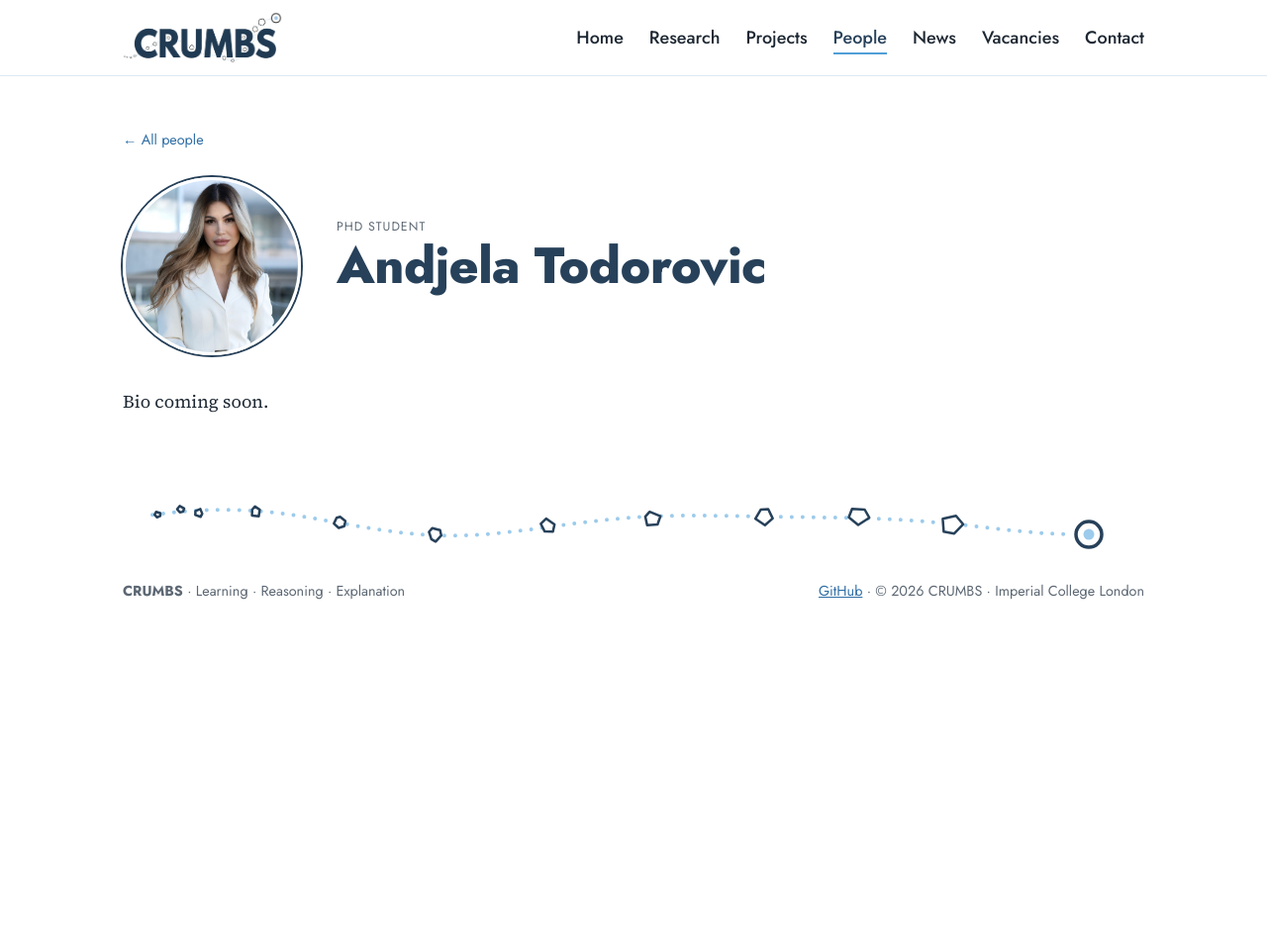
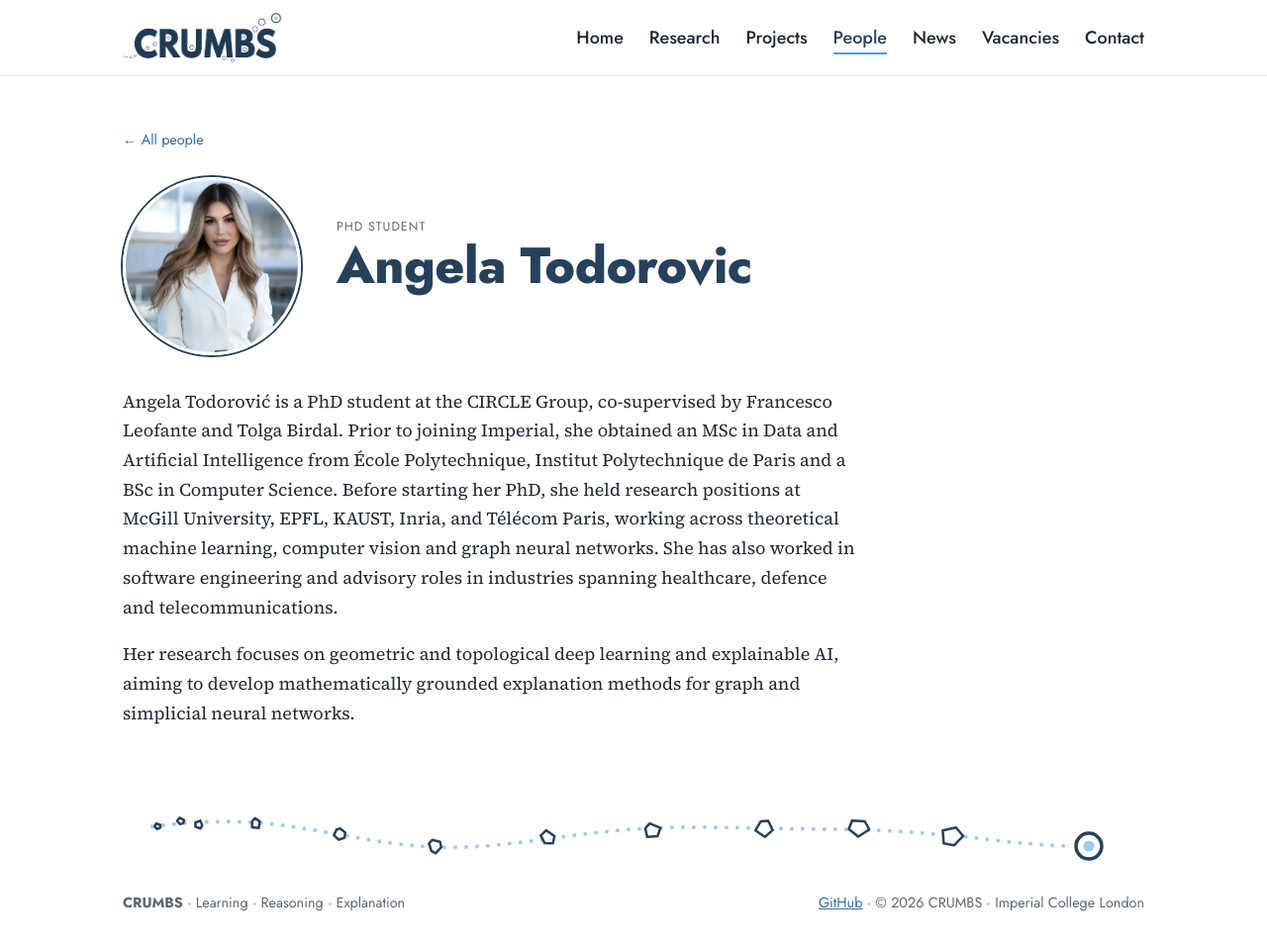
Before and after one commit to andjelatodorovic/the-crumbs-lab.github.io, a Jekyll site: the page built from _members/andjela-todorovic.md, in a window 1280 px wide and 957 px high. Shown: the whole window at 99% size. Built offline with Jekyll 4.4.1, drawn with Linux system fonts in a browser that asks for light colours.

Commit message:
Updated member details
Updated the name, bio and social links.

```diff
--- a/_members/andjela-todorovic.md
+++ b/_members/andjela-todorovic.md
@@ -1,13 +1,15 @@
 ---
-name: Andjela Todorovic
+name: Angela Todorovic
 role: PhD Student
 group: phd
 order: 30
 photo: /images/people/andjela.jpg
 links:
-  # - { label: Email, url: "mailto:you@imperial.ac.uk" }
-  # - { label: Google Scholar, url: "https://scholar.google.com/..." }
-  # - { label: GitHub, url: "https://github.com/..." }
-  # - { label: Home Page, url: "https://..." }
+  # - { label: Email, url: "mailto:a.todorovic26@imperial.ac.uk" }
+  # - { label: Google Scholar, url: "https://scholar.google.com/citations?user=rkvVS-8AAAAJ&hl=en" }
+  # - { label: GitHub, url: "https://github.com/angelatodorovic" }
+  # - { label: Home Page, url: "https://www.linkedin.com/in/angelatodorovic/" }
 ---
-Bio coming soon.
+Angela Todorović is a PhD student at the CIRCLE Group, co-supervised by Francesco Leofante and Tolga Birdal. Prior to joining Imperial, she obtained an MSc in Data and Artificial Intelligence from École Polytechnique, Institut Polytechnique de Paris and a BSc in Computer Science. Before starting her PhD, she held research positions at McGill University, EPFL, KAUST, Inria, and Télécom Paris, working across theoretical machine learning, computer vision and graph neural networks. She has also worked in software engineering and advisory roles in industries spanning healthcare, defence and telecommunications.
+
+Her research focuses on geometric and topological deep learning and explainable AI, aiming to develop mathematically grounded explanation methods for graph and simplicial neural networks.
```
